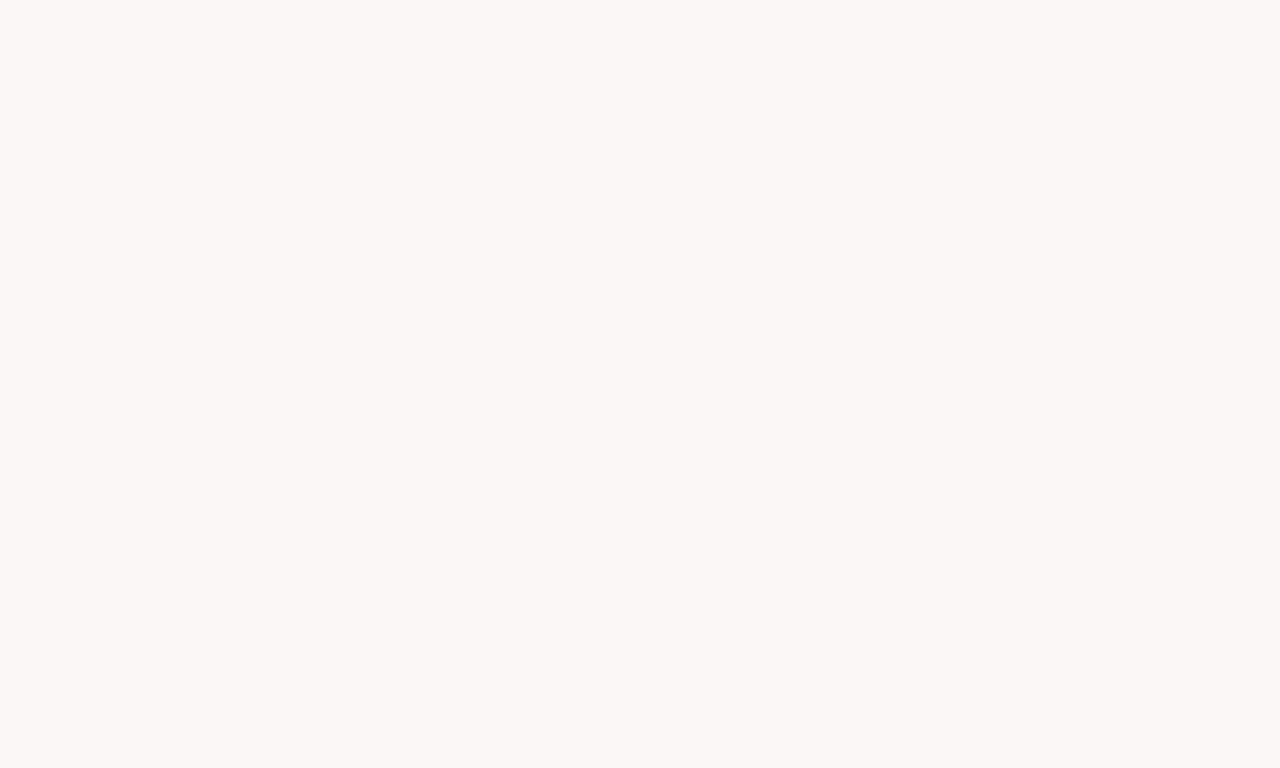
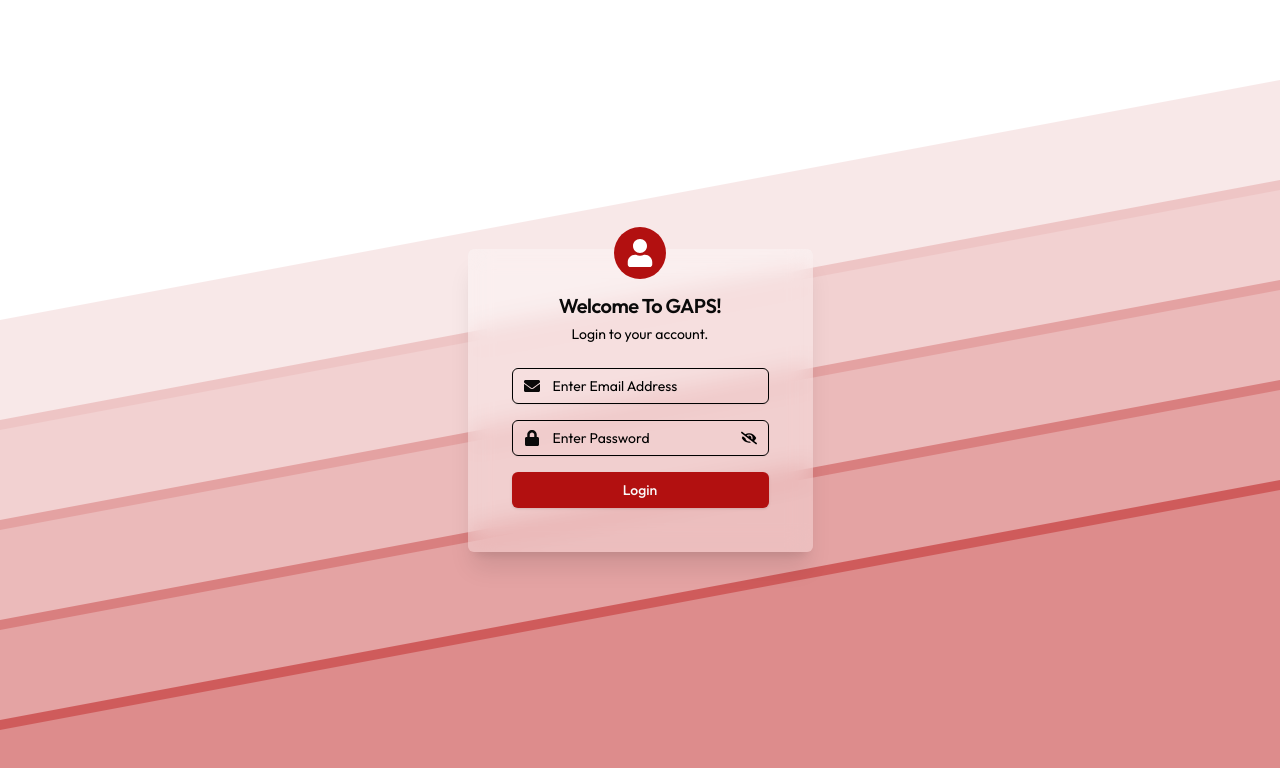
Before and after one commit to cyyonara/gaps-frontend, a React (Vite) app: page /login in a window 1280 px wide. Before the commit this address had no page. Shown: the top 768 px of the page. Built offline with nearby package versions, Linux system fonts and the light colour scheme.

Commit message:
login page

```diff
--- a/src/App.tsx
+++ b/src/App.tsx
@@ -1,10 +1,12 @@
 import { Route, Routes } from "react-router-dom";
 import LandingPage from "./pages/LandingPage";
+import LoginPage from "./pages/LoginPage";
 
 const App = () => {
   return (
     <Routes>
       <Route index element={<LandingPage />} />
+      <Route path="login" element={<LoginPage />} />
     </Routes>
   );
 };
--- /dev/null
+++ b/src/components/ui/input.tsx
@@ -0,0 +1,22 @@
+import * as React from "react"
+
+import { cn } from "@/lib/utils"
+
+const Input = React.forwardRef<HTMLInputElement, React.ComponentProps<"input">>(
+  ({ className, type, ...props }, ref) => {
+    return (
+      <input
+        type={type}
+        className={cn(
+          "flex h-9 w-full rounded-md border border-input bg-transparent px-3 py-1 text-base shadow-sm transition-colors file:border-0 file:bg-transparent file:text-sm file:font-medium file:text-foreground placeholder:text-muted-foreground focus-visible:outline-none focus-visible:ring-1 focus-visible:ring-ring disabled:cursor-not-allowed disabled:opacity-50 md:text-sm",
+          className
+        )}
+        ref={ref}
+        {...props}
+      />
+    )
+  }
+)
+Input.displayName = "Input"
+
+export { Input }
--- /dev/null
+++ b/src/pages/LoginPage.tsx
@@ -0,0 +1,75 @@
+import { FaUser } from "react-icons/fa";
+import bg from "../assets/slanted-gradient.png";
+import { Card, CardContent, CardHeader, CardTitle, CardDescription } from "@/components/ui/card";
+import { Input } from "@/components/ui/input";
+import { FaEnvelope, FaLock } from "react-icons/fa";
+import { Button } from "@/components/ui/button";
+import { FaEye } from "react-icons/fa";
+import { FaEyeSlash } from "react-icons/fa";
+import { useState } from "react";
+
+const LoginPage = () => {
+  const [showPassword, setShowPassword] = useState(false);
+  return (
+    <div
+      className="w-full h-[100vh] bg-background flex flex-col justify-center items-center bg-cover bg-center bg-white"
+      style={{ backgroundImage: `url(${bg})` }}
+    >
+      <Card className=" border-none relative flex justify-center items-center flex-col bg-white bg-opacity-30 backdrop-filter backdrop-blur-md p-5 rounded-md shadow-xl">
+        <div className="absolute top-[-7%] flex justify-center items-center p-3 bg-primary rounded-full">
+          <FaUser size={28} className="text-white" />
+        </div>
+
+        <CardHeader className="flex flex-col items-center leading-tight">
+          <CardTitle className="font-semibold text-[20px]"> Welcome To GAPS!</CardTitle>
+          <CardDescription className="text-sm text-black">Login to your account.</CardDescription>
+        </CardHeader>
+
+        <CardContent>
+          <form action="">
+            <div className="relative w-full mb-4">
+              <div className="absolute inset-y-0 left-0 pl-3 flex items-center pointer-events-none">
+                <FaEnvelope />
+              </div>
+              <Input
+                type="email"
+                placeholder="Enter Email Address"
+                className="pl-10 pr-3 py-2 border border-black rounded-md w-full focus-visible:outline-none focus-visible:ring-1 focus-visible:ring-primary focus-visible:border-transparent placeholder:text-black"
+              />
+            </div>
+            <div className="relative w-full">
+              <div className="absolute inset-y-0 left-0 pl-3 flex items-center pointer-events-none">
+                <FaLock />
+              </div>
+              <Input
+                type={showPassword ? "text" : "password"}
+                placeholder="Enter Password"
+                className="pl-10 pr-3 py-2 border border-black rounded-md w-full focus-visible:outline-none focus-visible:ring-1 focus-visible:ring-primary focus-visible:border-transparent placeholder:text-black"
+              />
+              <div className="absolute inset-y-0 right-0 pr-3 flex items-center">
+                {showPassword ? (
+                  <button type="button">
+                    <FaEye
+                      className="text-black cursor-pointer"
+                      onClick={() => setShowPassword(!showPassword)}
+                    />
+                  </button>
+                ) : (
+                  <button type="button">
+                    <FaEyeSlash
+                      className="text-black cursor-pointer"
+                      onClick={() => setShowPassword(!showPassword)}
+                    />
+                  </button>
+                )}
+              </div>
+            </div>
+          </form>
+          <Button className="w-full mt-4">Login</Button>
+        </CardContent>
+      </Card>
+    </div>
+  );
+};
+
+export default LoginPage;
```
Also changed, not shown: src/assets/slanted-gradient.png (added).
